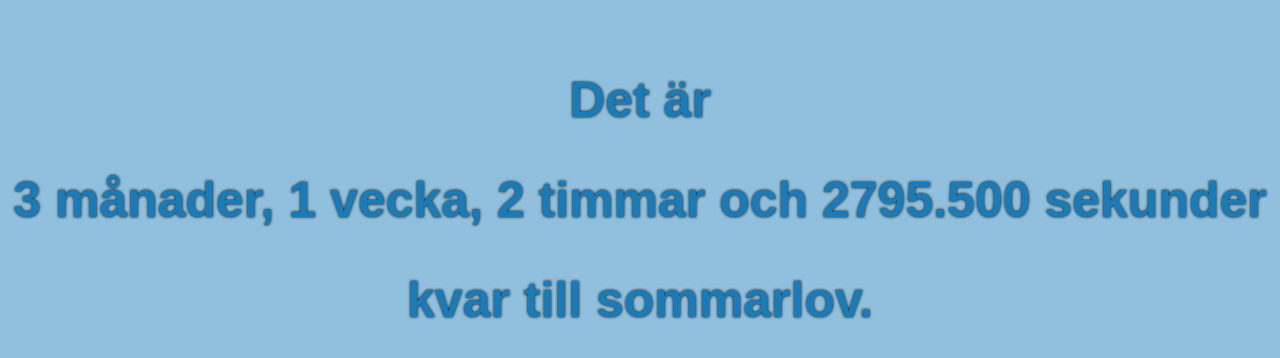
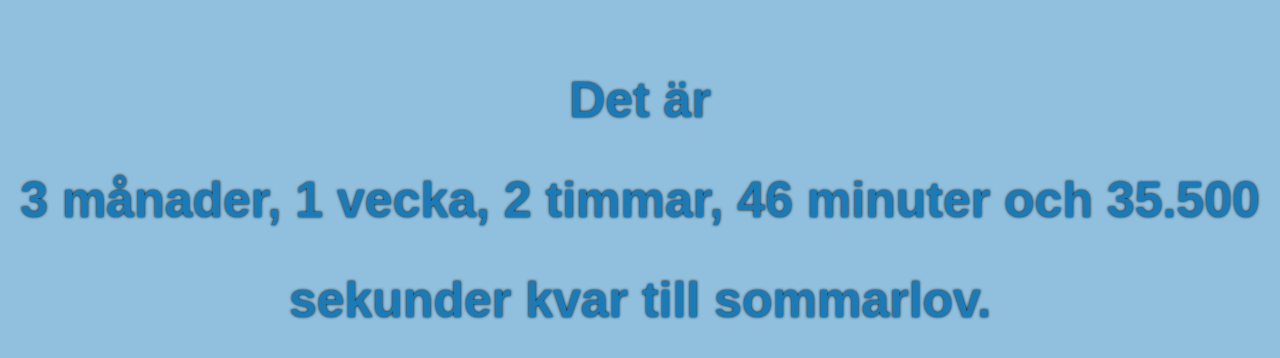
Before and after one commit to somarn/somarn.github.io, a plain HTML site: page index.html in a window 1280 px wide. Drawn offline with Linux system fonts and the light colour scheme.

Commit message:
Update index.html

```diff
--- a/index.html
+++ b/index.html
@@ -1,3 +1,4 @@
+
 <!DOCTYPE html>
 <html>
 <head>
@@ -57,26 +58,31 @@ function update() {
     let months=    Math.floor(weeks / 4   );
     weeks = weeks - (months * 4);
     diffDays =     diffDays - (weeks * 7) - (months * 4 * 7);
-    let daymsg, weekmsg, monthmsg, hmsg, smsg;
+    let daymsg, weekmsg, monthmsg, hmsg, smsg, minmsg;
     let msec = ((oneDay/1000) * (7 * weeks)) * (months * 4);
     seconds = seconds - ((oneDay/1000) * diffDays) - ((oneDay/1000) * (7 * weeks)) - msec;
     let hours = Math.floor(seconds / 3600);
     seconds = seconds - hours * 3600;
-
+	let minutes = Math.floor(seconds / 60);
+    seconds = seconds - (minutes * 60);
     daymsg = getMsg(diffDays, 'dag', 'ar');
     weekmsg =getMsg(weeks,   'vecka', 'or', -1);
     monthmsg=getMsg(months, 'månad', 'er');
     hmsg    =getMsg(hours,  'timme', 'ar', -1);
     smsg    =getMsg(seconds,'','');
+    if (seconds===0) {
+    	smsg = '0,  ';
+    }
+    minmsg  =getMsg(minutes,'minut', 'er');
 
 
 
-    textElement.innerHTML =  'Det är<br>'+monthmsg + weekmsg + daymsg + hmsg.slice(0, -2) + ' och ' + smsg.slice(0, -3) + '.' + millsg + ' sekunder kvar till sommarlov.';
+    textElement.innerHTML =  'Det är<br>'+monthmsg + weekmsg + daymsg + hmsg + minmsg.slice(0, -2) + ' och ' + smsg.slice(0, -3) + '.' + millsg + ' sekunder kvar till sommarlov.';
 }
 async function updateSec() {
 	while (1) {
+        update();
         await delay(1);
-        update();
     }
 }
 updateSec();
```
